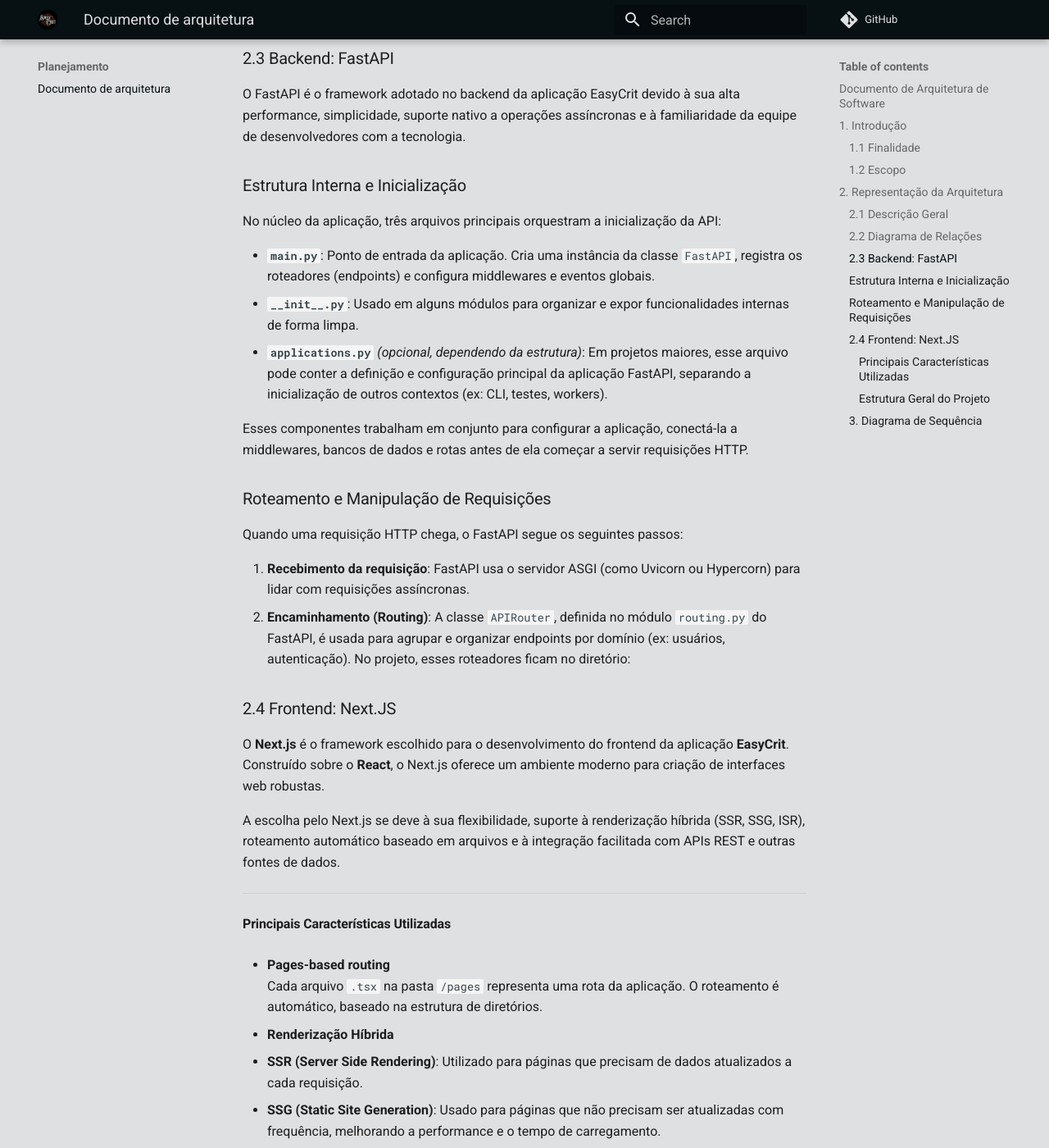
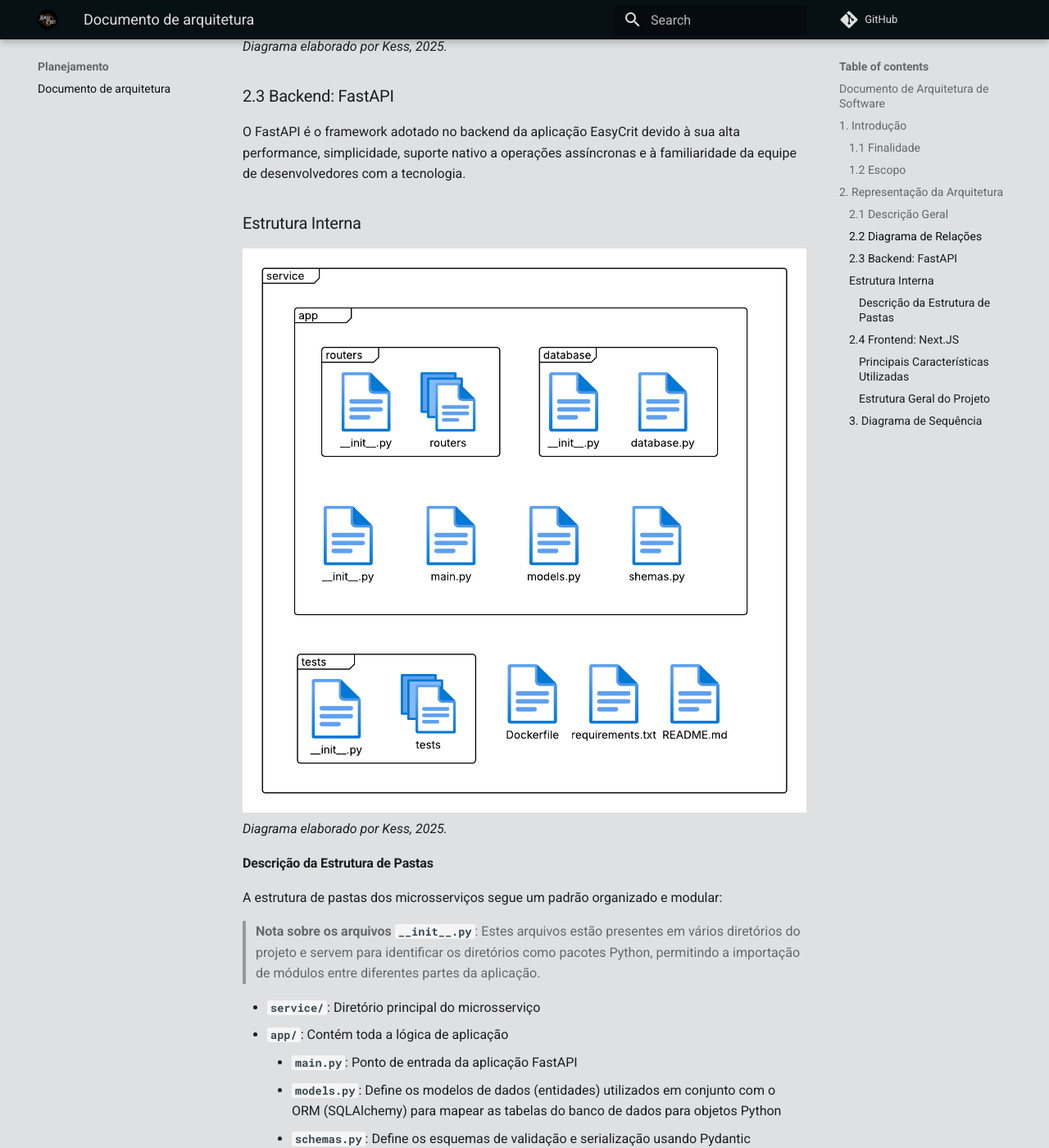
Before and after one commit to fga-eps-mds/2025.1-EasyCrit-docs, an MkDocs documentation site: the page built from docs/artefatos/doc_arquitetura.md, in a window 1280 px wide and 1400 px high, scrolled down 2025 px. Shown: the whole window at 82% size. Built offline with MkDocs 1.6.1 and Material for MkDocs 9.7.7, drawn with Linux system fonts in a browser that asks for light colours; comment, search, counter and statistics services are not loaded; some of the changed text lies outside the part shown.

Commit message:
docs: adiciona descrição da estrutura de pastas e diagrama correspondente

```diff
--- a/docs/artefatos/doc_arquitetura.md
+++ b/docs/artefatos/doc_arquitetura.md
@@ -7,6 +7,7 @@
 |----|------|---------|---------|
 |15/05/2025|0.1|Versão inicial|[Philipe Sousa](https://github.com/PhilipeSousa)|
 |16/05/2025|0.2|Adiciona Diagrama de sequência|[Philipe Sousa](https://github.com/PhilipeSousa)|
+|17/05/2025|0.3|Adiciona estrutura de pastas FastAPI|[Kess Jhones](https://github.com/KessJhones)|
 
 ## 1. Introdução
 
@@ -44,23 +45,37 @@
 
 O FastAPI é o framework adotado no backend da aplicação EasyCrit devido à sua alta performance, simplicidade, suporte nativo a operações assíncronas e à familiaridade da equipe de desenvolvedores com a tecnologia.
 
-### Estrutura Interna e Inicialização
+### Estrutura Interna
 
-No núcleo da aplicação, três arquivos principais orquestram a inicialização da API:
+[![Estrutura Interna](../assets/estrutura_pasta_fastapi.png)](../assets/estrutura_pasta_fastapi.png)
+*Diagrama elaborado por Kess, 2025.*
 
-- **`main.py`**: Ponto de entrada da aplicação. Cria uma instância da classe `FastAPI`, registra os roteadores (endpoints) e configura middlewares e eventos globais.
-- **`__init__.py`**: Usado em alguns módulos para organizar e expor funcionalidades internas de forma limpa.
-- **`applications.py`** *(opcional, dependendo da estrutura)*: Em projetos maiores, esse arquivo pode conter a definição e configuração principal da aplicação FastAPI, separando a inicialização de outros contextos (ex: CLI, testes, workers).
+#### Descrição da Estrutura de Pastas
 
-Esses componentes trabalham em conjunto para configurar a aplicação, conectá-la a middlewares, bancos de dados e rotas antes de ela começar a servir requisições HTTP.
+A estrutura de pastas dos microsserviços segue um padrão organizado e modular:
 
-### Roteamento e Manipulação de Requisições
+> **Nota sobre os arquivos `__init__.py`**: Estes arquivos estão presentes em vários diretórios do projeto e servem para identificar os diretórios como pacotes Python, permitindo a importação de módulos entre diferentes partes da aplicação.
 
-Quando uma requisição HTTP chega, o FastAPI segue os seguintes passos:
+- **`service/`**: Diretório principal do microsserviço
+  - **`app/`**: Contém toda a lógica de aplicação
+    - **`main.py`**: Ponto de entrada da aplicação FastAPI
+    - **`models.py`**: Define os modelos de dados (entidades) utilizados em conjunto com o ORM (SQLAlchemy) para mapear as tabelas do banco de dados para objetos Python
+    - **`schemas.py`**: Define os esquemas de validação e serialização usando Pydantic
 
-1. **Recebimento da requisição**: FastAPI usa o servidor ASGI (como Uvicorn ou Hypercorn) para lidar com requisições assíncronas.
-2. **Encaminhamento (Routing)**: A classe `APIRouter`, definida no módulo `routing.py` do FastAPI, é usada para agrupar e organizar endpoints por domínio (ex: usuários, autenticação). No projeto, esses roteadores ficam no diretório:
+    - **`routers/`**: Contém as definições de rotas da API
+      - Diversos arquivos que organizam as rotas por funcionalidade
 
+    - **`database/`**: Gerencia a conexão e operações com o banco de dados
+      - **`database.py`**: Configuração de conexão com o banco de dados
+
+  - **`tests/`**: Contém os testes automatizados do serviço
+    - Diversos arquivos organizados por funcionalidade
+
+  - **`Dockerfile`**: Instruções para a criação da imagem Docker
+  - **`requirements.txt`**: Dependências Python necessárias
+  - **`README.md`**: Documentação específica do microsserviço
+
+Esta estrutura foi projetada para promover a separação de responsabilidades, facilitar a manutenção e permitir o crescimento sustentável de cada microsserviço.
 
 ### 2.4 Frontend: Next.JS
 
```
Also changed, not shown: docs/assets/estrutura_pasta_fastapi.png (added).
